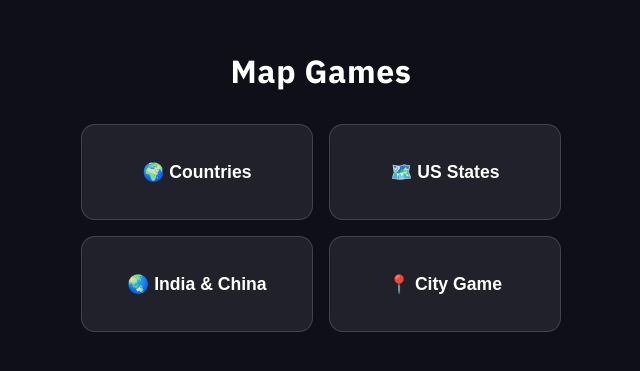
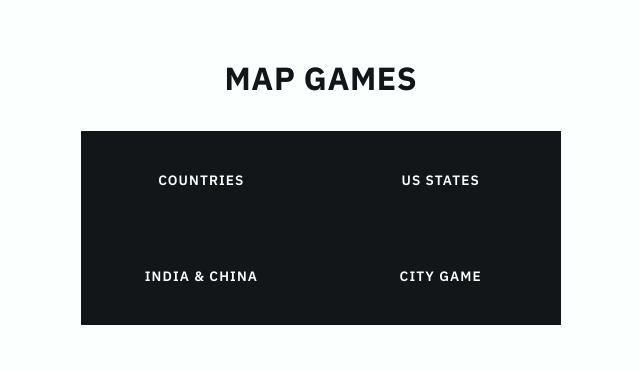
Before and after one commit to pcktbot/country-memory-game, a Vue app: page /city in a window 1280 px wide. Shown: the part 209-580 px from the top of the page, without its empty margins (319-959 px from the left). Built offline with nearby package versions, Linux system fonts and the light colour scheme.

Commit message:
style: restyle splash page to match app theme (white bg, black buttons, no radius)

```diff
--- a/client/SplashPage.vue
+++ b/client/SplashPage.vue
@@ -2,10 +2,10 @@
   <div class="splash">
     <h1 class="splash-title">Map Games</h1>
     <div class="splash-grid">
-      <button class="splash-card" aria-label="Play Countries game" @click="router.push('/countries')">🌍 Countries</button>
-      <button class="splash-card" aria-label="Play US States game" @click="router.push('/us')">🗺️ US States</button>
-      <button class="splash-card" aria-label="Play India and China game" @click="router.push('/asia')">🌏 India & China</button>
-      <button class="splash-card" aria-label="Play City Game" @click="router.push('/city')">📍 City Game</button>
+      <button class="splash-card" aria-label="Play Countries game" @click="router.push('/countries')">Countries</button>
+      <button class="splash-card" aria-label="Play US States game" @click="router.push('/us')">US States</button>
+      <button class="splash-card" aria-label="Play India and China game" @click="router.push('/asia')">India & China</button>
+      <button class="splash-card" aria-label="Play City Game" @click="router.push('/city')">City Game</button>
     </div>
   </div>
 </template>
@@ -24,49 +24,52 @@ const router = useRouter()
   min-height: 100vh;
   padding: 2rem;
   gap: 2rem;
-  background: #0f0f1a;
+  background: var(--white);
 }
 
 .splash-title {
   font-size: 2rem;
   font-weight: 700;
-  color: #ffffff;
+  color: var(--black);
   margin: 0;
   letter-spacing: 0.02em;
+  text-transform: uppercase;
 }
 
 .splash-grid {
   display: grid;
   grid-template-columns: 1fr 1fr;
-  gap: 1rem;
+  gap: 0.5px;
   width: 100%;
   max-width: 480px;
+  border: 0.5px solid var(--black);
 }
 
 .splash-card {
   min-height: 96px;
-  font-size: 1.1rem;
+  font-size: 0.85rem;
   font-weight: 600;
-  border-radius: 14px;
-  background: rgba(255, 255, 255, 0.08);
-  color: #ffffff;
-  border: 1px solid rgba(255, 255, 255, 0.15);
+  letter-spacing: 0.08em;
+  text-transform: uppercase;
+  background: var(--black);
+  color: var(--white);
+  border: none;
   cursor: pointer;
-  transition: background 0.15s, transform 0.1s;
+  transition: opacity 0.15s;
   padding: 1rem;
-  line-height: 1.4;
+  font-family: inherit;
 }
 
 .splash-card:hover {
-  background: rgba(255, 255, 255, 0.15);
+  opacity: 0.8;
 }
 
 .splash-card:active {
-  transform: scale(0.97);
+  opacity: 0.6;
 }
 
 .splash-card:focus-visible {
-  outline: 2px solid rgba(255, 255, 255, 0.6);
+  outline: 2px solid var(--black);
   outline-offset: 3px;
 }
 
```
